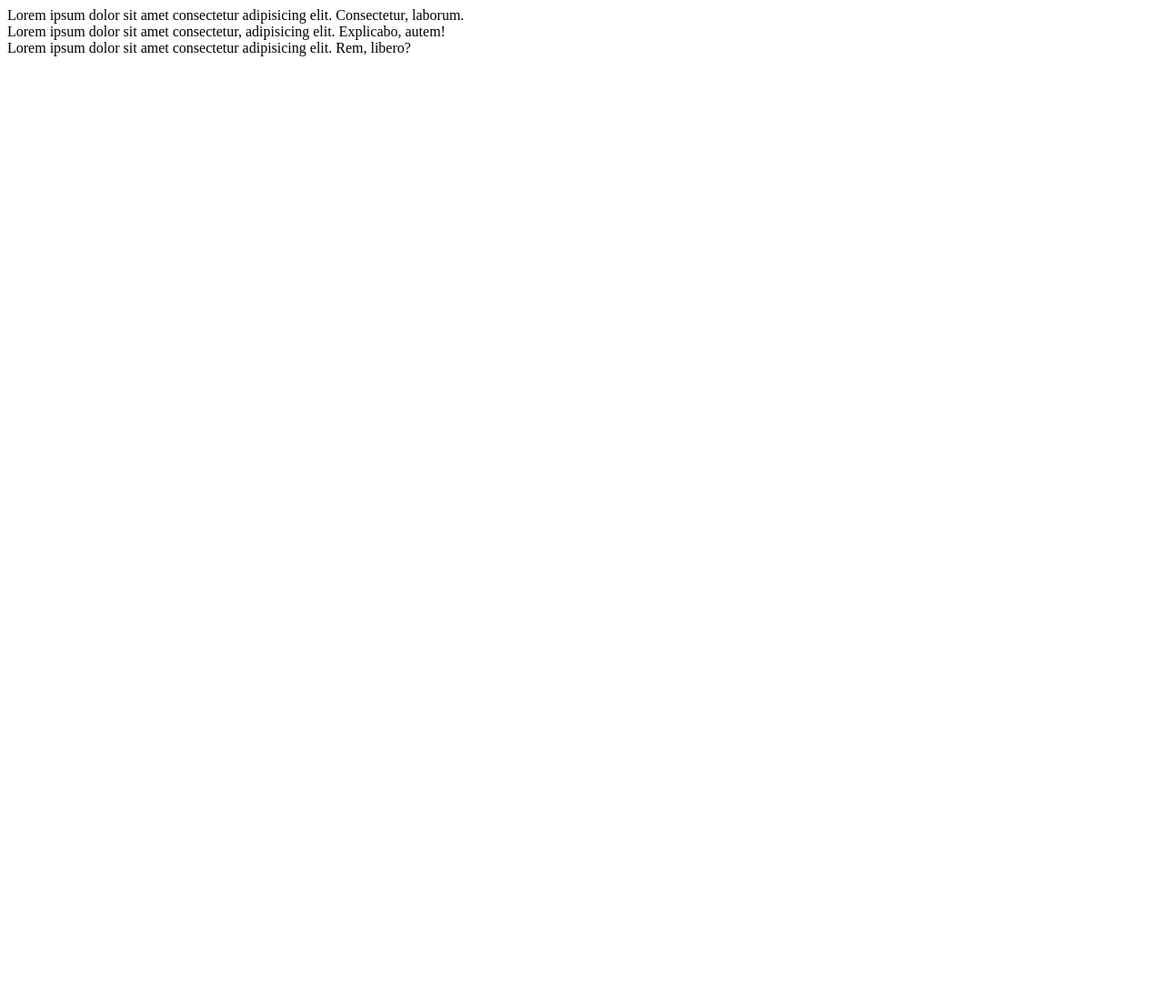
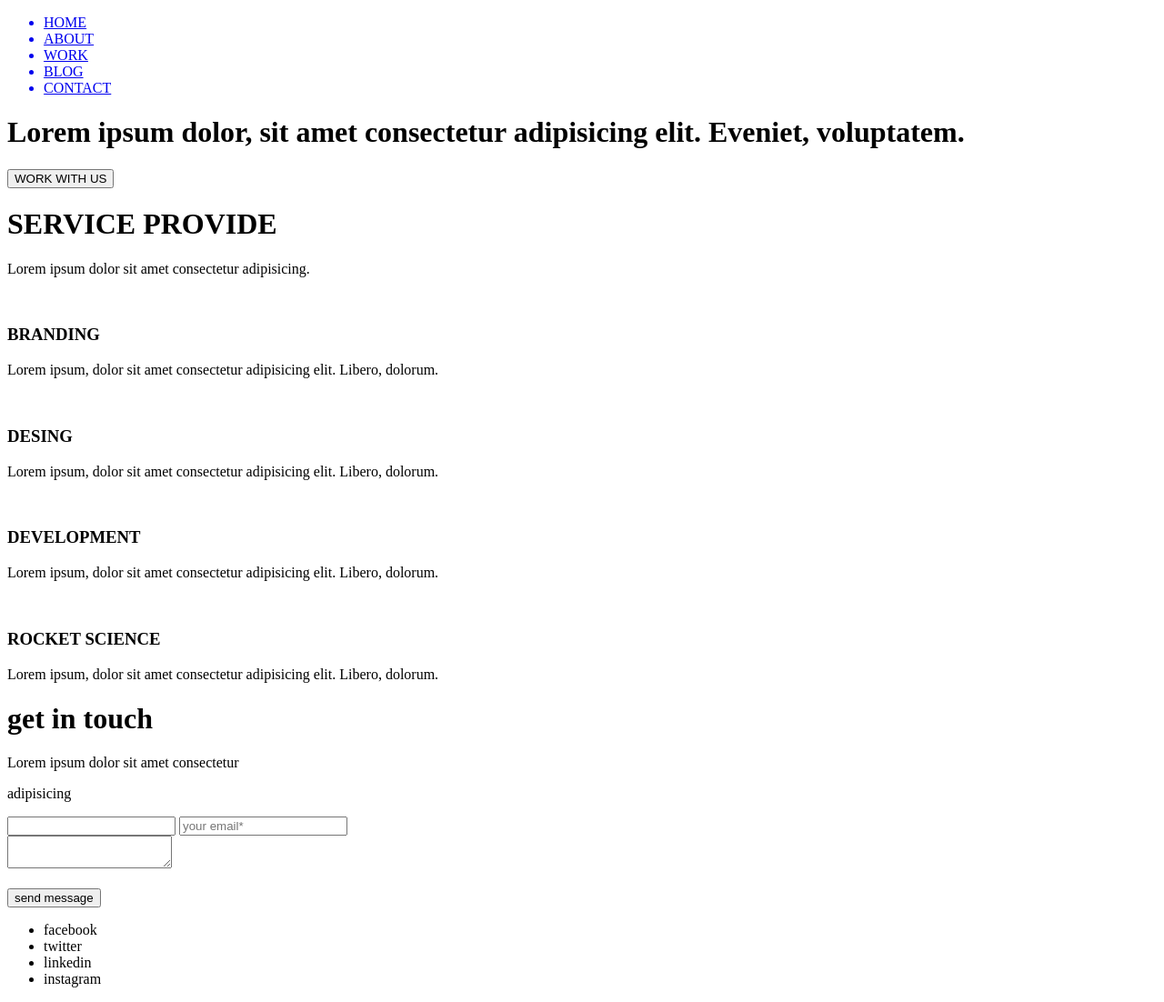
Before and after one commit to anidkabashi/lesson10, a plain HTML site: page index.html in a window 1280 px wide. Shown: the whole page at 91% size. Before the commit the page ends 800 px from the top, so only its background shows below. Drawn offline with Linux system fonts and the light colour scheme.

Commit message:
finished

```diff
--- a/index.html
+++ b/index.html
@@ -7,7 +7,7 @@
 </head>
 <body>
 
-    <header>
+  <!-- <header>
         Lorem ipsum dolor sit amet consectetur adipisicing elit. Consectetur, laborum.
     </header>
 
@@ -17,7 +17,93 @@
 
     <footer>
         Lorem ipsum dolor sit amet consectetur adipisicing elit. Rem, libero?
+    </footer> -->
+
+    <header>
+        <div class="header-top">
+            <div class="logo">
+        </div>
+
+        <nav>
+            <ul>
+                <a href="#"><li>HOME</li></a>
+                <a href="#"><li>ABOUT</li></a>
+                <a href="#"><li>WORK</li></a>
+                <a href="#"><li>BLOG</li></a>
+                <a href="#"><li>CONTACT</li></a>
+            </ul>
+        </nav>
+
+        </div>
+
+        <div class="header-bottom">
+            <h1>Lorem ipsum dolor, sit amet consectetur adipisicing elit. Eveniet, voluptatem.</h1>
+
+            <button>WORK WITH US</button>
+        </div>
+    </header>
+
+    <main>
+        <div class="service-top">
+            <h1>SERVICE PROVIDE</h1>
+
+        <p>Lorem ipsum dolor sit amet consectetur adipisicing.</p>
+
+        <div class="service-bottom">
+            <div class="service-item">
+                <img src="" alt="">
+                <h3>BRANDING</h3>
+                <p>Lorem ipsum, dolor sit amet consectetur adipisicing elit. Libero, dolorum.</p>
+
+             <div class="service-item">
+              <img src="" alt="">
+                <h3>DESING</h3>
+                <p>Lorem ipsum, dolor sit amet consectetur adipisicing elit. Libero, dolorum.</p>
+
+                <div class="service-item">
+                     <img src="" alt="">
+                     <h3>DEVELOPMENT</h3>
+                     <p>Lorem ipsum, dolor sit amet consectetur adipisicing elit. Libero, dolorum.</p>
+
+                     <div class="service-item">
+                        <img src="" alt="">
+                        <h3>ROCKET SCIENCE</h3>
+                        <p>Lorem ipsum, dolor sit amet consectetur adipisicing elit. Libero, dolorum.</p>
+
+            </div>
+        </div>
+    </main>
+
+
+
+
+    <footer>
+        <div>
+            <div class="form-top">
+                <h1>get in touch</h1>
+                <p>Lorem ipsum dolor sit amet consectetur </div> adipisicing</p>
+
+                <div class="form-bottom">
+
+                <form>
+                    <input type="text" palceholder="your name*" required>
+                    <input type="emial" placeholder="your email*" required><br>
+                    <textarea palceholder="your message" required></textarea><br><br>
+                    <button>send message</button>
+                    </form>
+                    </div>
+                </div>
+
+                <dvi class="social-media">
+                    <ul>
+                        <li>facebook</li>
+                        <li>twitter</li>
+                        <li>linkedin</li>
+                        <li>instagram</li>
+                    </ul>
+                </dvi>
     </footer>
+
 
 
 </body>
```
Also changed, not shown: easy.html (added, +43 -0 lines).
